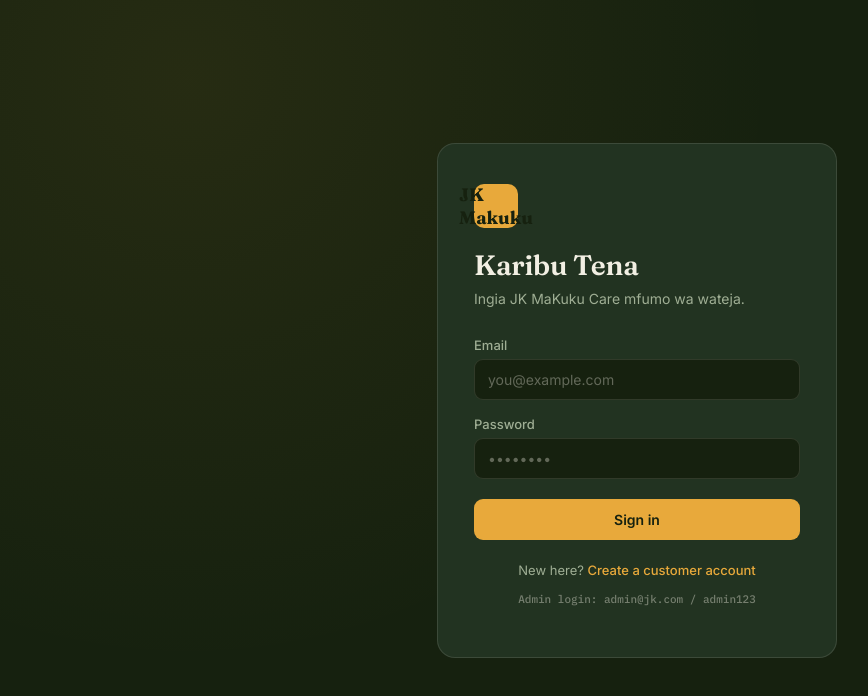
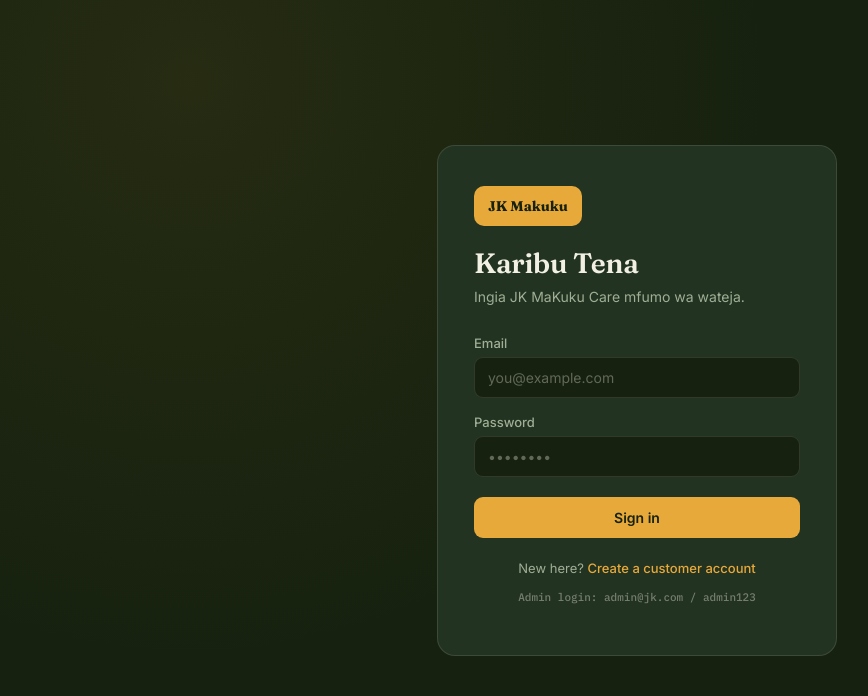
Before and after one commit to kalemerajk/jk-chicken-care, a React (Vite) app in the folder client/: page /login in a window 1280 px wide. Shown: the top 696 px of the page, without its empty margins (3-871 px from the left). Built offline with nearby package versions, Linux system fonts and the light colour scheme.

Commit message:
update test wrapped outside the range

```diff
--- a/client/src/App.css
+++ b/client/src/App.css
@@ -52,15 +52,17 @@
 }
 
 .auth-mark {
-  width: 44px;
-  height: 44px;
+  width: auto;
+  height: 40px;
+  padding: 0 14px;
   border-radius: 10px;
   background: var(--yolk);
   color: var(--ink-900);
   font-family: var(--font-display);
   font-weight: 700;
-  font-size: 18px;
-  display: flex;
+  font-size: 14px;
+  white-space: nowrap;
+  display: inline-flex;
   align-items: center;
   justify-content: center;
   margin-bottom: 20px;
```
